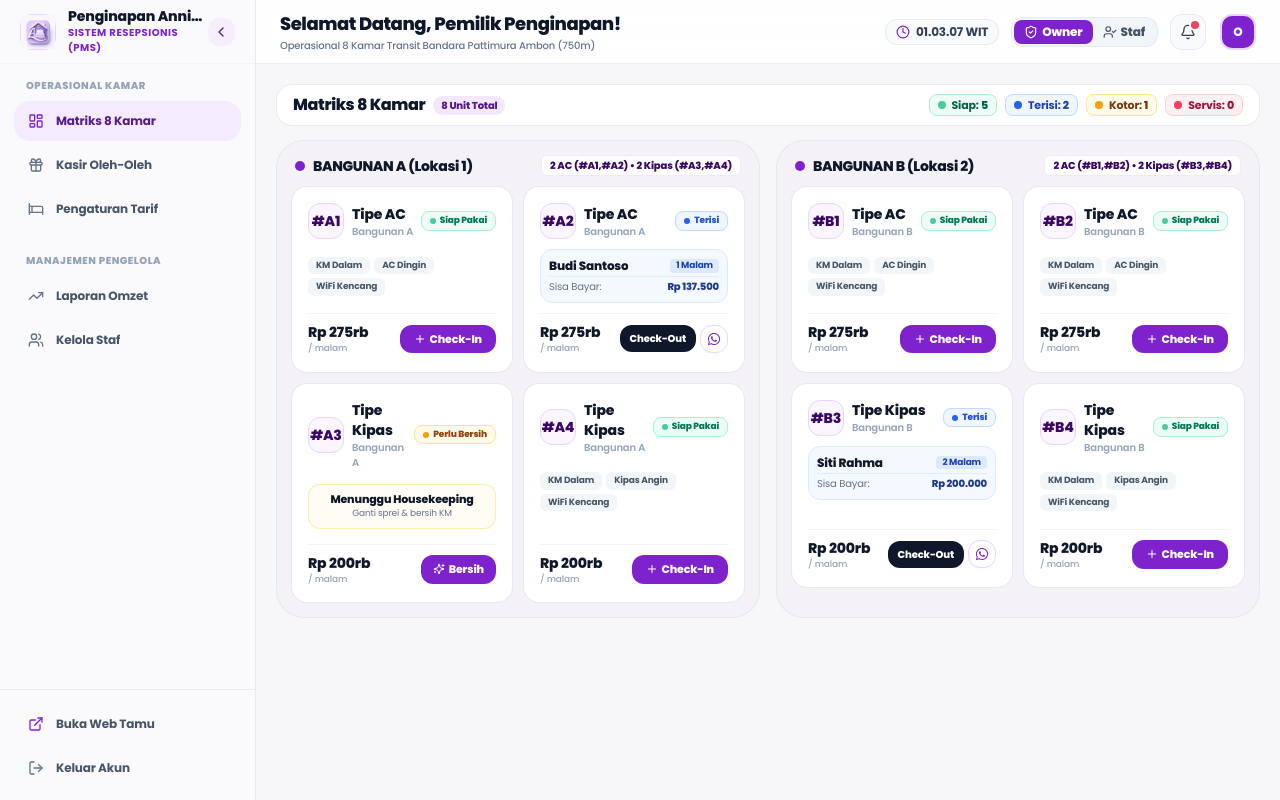
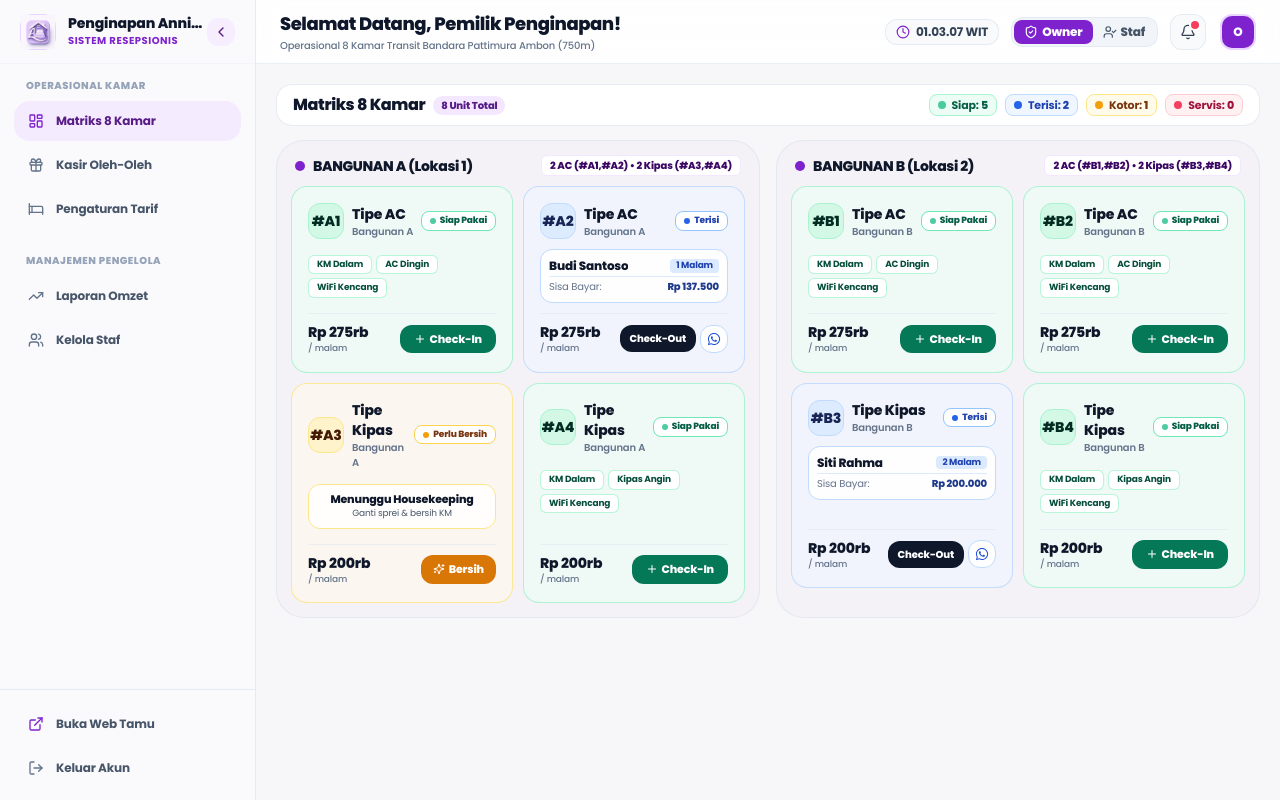
Before and after one commit to ilsetiawan1/penginapan-annisa, a Next.js app in the folder apps/web/: page /admin/dashboard in a window 1280 px wide. Built offline with nearby package versions, Linux system fonts and the light colour scheme.

Commit message:
feat(admin): enhance room cards with soft TRD status background tints (Soft Green for Ready, Soft Blue for Occupied, Soft Amber for Dirty, Soft Rose for Maintenance)

```diff
--- a/apps/web/src/components/layout/admin-sidebar.tsx
+++ b/apps/web/src/components/layout/admin-sidebar.tsx
@@ -1,7 +1,5 @@
 "use client";
 
-import Image from "next/image";
-import Link from "next/link";
 import {
   Bed,
   ChevronLeft,
@@ -14,6 +12,8 @@ import {
   Users,
   X,
 } from "lucide-react";
+import Image from "next/image";
+import Link from "next/link";
 import { Button } from "../ui/button";
 
 export type AdminRole = "owner" | "staff";
@@ -79,7 +79,9 @@ export function AdminSidebar({
                 isCollapsed ? "justify-center px-0" : "justify-between px-5"
               }`}
             >
-              <div className={`flex items-center gap-3 overflow-hidden ${isCollapsed ? "justify-center" : ""}`}>
+              <div
+                className={`flex items-center gap-3 overflow-hidden ${isCollapsed ? "justify-center" : ""}`}
+              >
                 <div className="relative w-9 h-9 rounded-xl bg-purple-50 p-1.5 border border-purple-200 shrink-0 shadow-2xs">
                   <Image
                     src="/logo-penginapan-annisa.png"
@@ -94,7 +96,7 @@ export function AdminSidebar({
                       Penginapan Annisa
                     </h1>
                     <span className="text-[10px] font-bold text-purple-700 uppercase tracking-wider block">
-                      Sistem Resepsionis (PMS)
+                      Sistem Resepsionis
                     </span>
                   </div>
                 )}
--- a/apps/web/src/features/admin/rooms/components/room-card.tsx
+++ b/apps/web/src/features/admin/rooms/components/room-card.tsx
@@ -1,6 +1,6 @@
 "use client";
 
-import { CheckCircle2, LogOut, Plus, Sparkles } from "lucide-react";
+import { CheckCircle2, Plus, Sparkles } from "lucide-react";
 import { FaWhatsapp } from "react-icons/fa6";
 
 export type RoomStatus = "ready" | "occupied" | "dirty" | "maintenance";
@@ -44,48 +44,70 @@ export function RoomCard({
   const isDirty = room.status === "dirty";
   const isMaintenance = room.status === "maintenance";
 
+  // Warna Background & Border Menandakan Status Sesuai TRD
+  const getCardStyle = () => {
+    if (isReady) return "bg-emerald-50/60 border-emerald-200/90 hover:border-emerald-400";
+    if (isOccupied) return "bg-blue-50/60 border-blue-200/90 hover:border-blue-400";
+    if (isDirty) return "bg-amber-50/60 border-amber-200/90 hover:border-amber-400";
+    if (isMaintenance) return "bg-rose-50/60 border-rose-200/90 hover:border-rose-400";
+    return "bg-white border-slate-200/90";
+  };
+
+  // Warna Kotak Badge Nomor Kamar
+  const getNumberBadgeStyle = () => {
+    if (isReady) return "bg-emerald-100/90 text-emerald-950 border-emerald-200";
+    if (isOccupied) return "bg-blue-100/90 text-blue-950 border-blue-200";
+    if (isDirty) return "bg-amber-100/90 text-amber-950 border-amber-200";
+    if (isMaintenance) return "bg-rose-100/90 text-rose-950 border-rose-200";
+    return "bg-purple-50 text-purple-950 border-purple-200";
+  };
+
   return (
-    <div className="bg-white rounded-2xl p-3.5 sm:p-4 border border-slate-200/90 shadow-2xs hover:shadow-md transition-all flex flex-col justify-between select-none">
+    <div
+      className={`rounded-2xl p-3.5 sm:p-4 border shadow-2xs hover:shadow-md transition-all flex flex-col justify-between select-none ${getCardStyle()}`}
+    >
       <div>
         {/* Header Kartu: Badge Nomor Kamar & Status Kamar TRD */}
         <div className="flex items-center justify-between gap-1.5 mb-2">
           {/* Avatar / Nomor Kamar (#A1, #A2, #B1, dst) */}
           <div className="flex items-center gap-2">
-            <div className="w-8 h-8 sm:w-9 sm:h-9 rounded-xl bg-purple-50 border border-purple-200 text-purple-950 flex items-center justify-center font-black text-xs sm:text-sm shrink-0 shadow-2xs">
+            <div
+              className={`w-8 h-8 sm:w-9 sm:h-9 rounded-xl border flex items-center justify-center font-black text-xs sm:text-sm shrink-0 shadow-2xs ${getNumberBadgeStyle()}`}
+            >
               #{room.code}
             </div>
             <div>
               <h3 className="font-extrabold text-xs sm:text-sm text-slate-900 leading-tight">
                 {room.typeName}
               </h3>
-              <p className="text-[10px] text-slate-400 font-semibold">Bangunan {room.building}</p>
+              <p className="text-[10px] text-slate-500 font-semibold">Bangunan {room.building}</p>
             </div>
           </div>
 
           {/* Badge Status Resmi TRD (4 Warna: Hijau, Biru, Kuning, Merah) */}
           {isReady && (
-            <span className="bg-emerald-50 text-emerald-700 border border-emerald-200 text-[9px] font-black px-2 py-0.5 rounded-lg flex items-center gap-1 shrink-0">
+            <span className="bg-white text-emerald-800 border border-emerald-300 text-[9px] font-black px-2 py-0.5 rounded-lg flex items-center gap-1 shrink-0 shadow-2xs">
               <span className="w-1.5 h-1.5 rounded-full bg-emerald-500 animate-pulse" />
               <span>Siap Pakai</span>
             </span>
           )}
 
           {isOccupied && (
-            <span className="bg-blue-50 text-blue-700 border border-blue-200 text-[9px] font-black px-2 py-0.5 rounded-lg flex items-center gap-1 shrink-0">
+            <span className="bg-white text-blue-800 border border-blue-300 text-[9px] font-black px-2 py-0.5 rounded-lg flex items-center gap-1 shrink-0 shadow-2xs">
               <span className="w-1.5 h-1.5 rounded-full bg-blue-600" />
               <span>Terisi</span>
             </span>
           )}
 
           {isDirty && (
-            <span className="bg-amber-50 text-amber-800 border border-amber-200 text-[9px] font-black px-2 py-0.5 rounded-lg flex items-center gap-1 shrink-0">
+            <span className="bg-white text-amber-900 border border-amber-300 text-[9px] font-black px-2 py-0.5 rounded-lg flex items-center gap-1 shrink-0 shadow-2xs">
               <span className="w-1.5 h-1.5 rounded-full bg-amber-500" />
               <span>Perlu Bersih</span>
             </span>
           )}
 
           {isMaintenance && (
-            <span className="bg-rose-50 text-rose-700 border border-rose-200 text-[9px] font-black px-2 py-0.5 rounded-lg flex items-center gap-1 shrink-0">
+            <span className="bg-white text-rose-800 border border-rose-300 text-[9px] font-black px-2 py-0.5 rounded-lg flex items-center gap-1 shrink-0 shadow-2xs">
               <span className="w-1.5 h-1.5 rounded-full bg-rose-500" />
               <span>Perbaikan</span>
             </span>
@@ -96,20 +118,20 @@ export function RoomCard({
         <div className="my-2 min-h-[58px] flex flex-col justify-center">
           {isReady && (
             <div className="flex flex-wrap gap-1">
-              <span className="bg-slate-100/90 text-slate-600 text-[9px] font-bold px-2 py-0.5 rounded-md">
+              <span className="bg-white/90 border border-emerald-200/80 text-emerald-900 text-[9px] font-bold px-2 py-0.5 rounded-md shadow-2xs">
                 KM Dalam
               </span>
-              <span className="bg-slate-100/90 text-slate-600 text-[9px] font-bold px-2 py-0.5 rounded-md">
+              <span className="bg-white/90 border border-emerald-200/80 text-emerald-900 text-[9px] font-bold px-2 py-0.5 rounded-md shadow-2xs">
                 {room.type === "ac" ? "AC Dingin" : "Kipas Angin"}
               </span>
-              <span className="bg-slate-100/90 text-slate-600 text-[9px] font-bold px-2 py-0.5 rounded-md">
+              <span className="bg-white/90 border border-emerald-200/80 text-emerald-900 text-[9px] font-bold px-2 py-0.5 rounded-md shadow-2xs">
                 WiFi Kencang
               </span>
             </div>
           )}
 
           {isOccupied && (
-            <div className="bg-blue-50/70 border border-blue-100 rounded-xl p-2 space-y-0.5 text-[11px]">
+            <div className="bg-white/90 border border-blue-200 rounded-xl p-2 space-y-0.5 text-[11px] shadow-2xs">
               <div className="flex items-center justify-between">
                 <strong className="text-slate-900 font-extrabold truncate text-xs">
                   {room.guestName}
@@ -118,7 +140,7 @@ export function RoomCard({
                   {room.totalNights} Malam
                 </span>
               </div>
-              <div className="flex items-center justify-between pt-0.5 border-t border-blue-100/80 text-[10px]">
+              <div className="flex items-center justify-between pt-0.5 border-t border-blue-100 text-[10px]">
                 <span className="text-slate-500">Sisa Bayar:</span>
                 <strong className="text-blue-900 font-black">
                   Rp {room.remainingAmount?.toLocaleString("id-ID") || 0}
@@ -128,32 +150,32 @@ export function RoomCard({
           )}
 
           {isDirty && (
-            <div className="bg-amber-50/60 border border-amber-200/70 rounded-xl p-2 text-center">
+            <div className="bg-white/90 border border-amber-200 rounded-xl p-2 text-center shadow-2xs">
               <p className="text-[11px] font-extrabold text-slate-900 leading-tight">
                 Menunggu Housekeeping
               </p>
-              <p className="text-[9px] text-slate-500">Ganti sprei &amp; bersih KM</p>
+              <p className="text-[9px] text-slate-600">Ganti sprei &amp; bersih KM</p>
             </div>
           )}
 
           {isMaintenance && (
-            <div className="bg-rose-50/60 border border-rose-200/70 rounded-xl p-2 text-center">
+            <div className="bg-white/90 border border-rose-200 rounded-xl p-2 text-center shadow-2xs">
               <p className="text-[11px] font-extrabold text-slate-900 leading-tight">
                 Sedang Perbaikan
               </p>
-              <p className="text-[9px] text-slate-500">Teknisi AC/Kelistrikan</p>
+              <p className="text-[9px] text-slate-600">Teknisi AC/Kelistrikan</p>
             </div>
           )}
         </div>
       </div>
 
       {/* Bagian Bawah: Tarif Sewa di Kiri & Tombol Aksi di Kanan */}
-      <div className="pt-2 border-t border-slate-100 flex items-center justify-between gap-1.5">
+      <div className="pt-2 border-t border-slate-200/60 flex items-center justify-between gap-1.5">
         <div>
           <span className="text-xs sm:text-sm font-black text-slate-900 block leading-tight">
             Rp {(room.price / 1000).toFixed(0)}rb
           </span>
-          <span className="text-[9px] text-slate-400 font-medium block">/ malam</span>
+          <span className="text-[9px] text-slate-500 font-medium block">/ malam</span>
         </div>
 
         {/* Tombol Aksi Pill */}
@@ -162,7 +184,7 @@ export function RoomCard({
             <button
               type="button"
               onClick={() => onOpenCheckIn(room)}
-              className="px-3.5 py-1.5 rounded-xl bg-purple-700 hover:bg-purple-800 text-white font-extrabold text-[11px] transition-all shadow-xs cursor-pointer flex items-center gap-1"
+              className="px-3.5 py-1.5 rounded-xl bg-emerald-700 hover:bg-emerald-800 text-white font-extrabold text-[11px] transition-all shadow-xs cursor-pointer flex items-center gap-1"
             >
               <Plus className="w-3 h-3" />
               <span>Check-In</span>
@@ -181,7 +203,7 @@ export function RoomCard({
               <button
                 type="button"
                 onClick={() => onOpenReceipt(room)}
-                className="p-1.5 rounded-xl border border-purple-200 hover:bg-purple-50 text-purple-700 transition cursor-pointer"
+                className="p-1.5 rounded-xl border border-blue-200 bg-white hover:bg-blue-50 text-blue-700 transition cursor-pointer shadow-2xs"
                 title="Kirim Nota WhatsApp"
               >
                 <FaWhatsapp className="w-3.5 h-3.5" />
@@ -193,7 +215,7 @@ export function RoomCard({
             <button
               type="button"
               onClick={() => onMarkClean(room.code)}
-              className="px-3 py-1.5 rounded-xl bg-purple-700 hover:bg-purple-800 text-white font-extrabold text-[11px] transition-all shadow-xs cursor-pointer flex items-center gap-1"
+              className="px-3 py-1.5 rounded-xl bg-amber-600 hover:bg-amber-700 text-white font-extrabold text-[11px] transition-all shadow-xs cursor-pointer flex items-center gap-1"
             >
               <Sparkles className="w-3 h-3" />
               <span>Bersih</span>
@@ -204,7 +226,7 @@ export function RoomCard({
             <button
               type="button"
               onClick={() => onFinishMaintenance(room.code)}
-              className="px-3 py-1.5 rounded-xl bg-emerald-600 hover:bg-emerald-700 text-white font-extrabold text-[11px] transition-all shadow-xs cursor-pointer flex items-center gap-1"
+              className="px-3 py-1.5 rounded-xl bg-rose-600 hover:bg-rose-700 text-white font-extrabold text-[11px] transition-all shadow-xs cursor-pointer flex items-center gap-1"
             >
               <CheckCircle2 className="w-3 h-3" />
               <span>Selesai</span>
```
